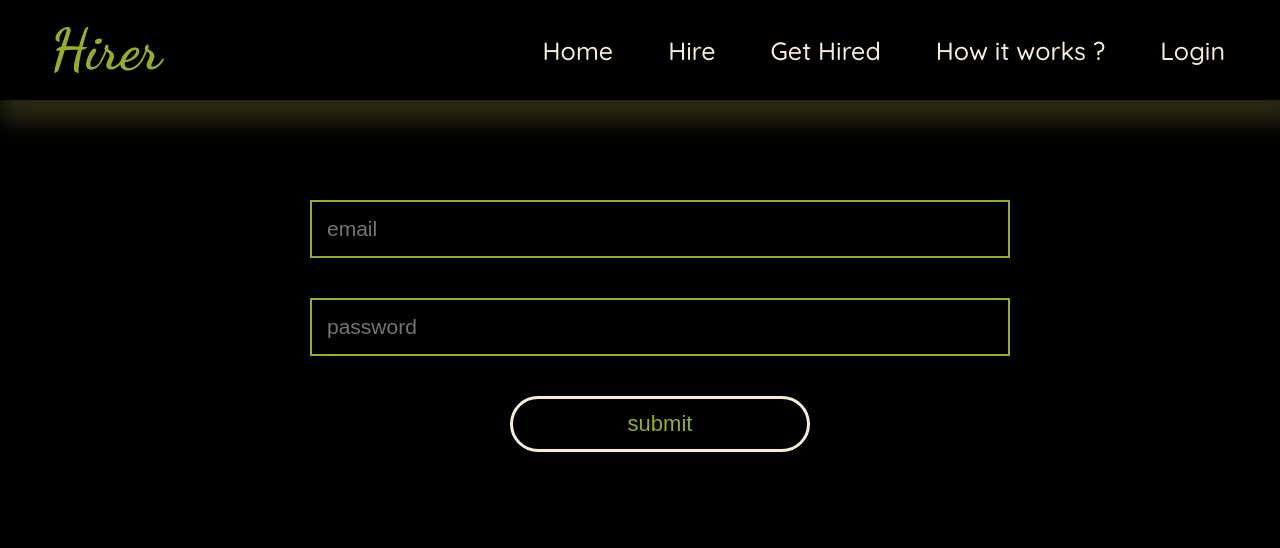
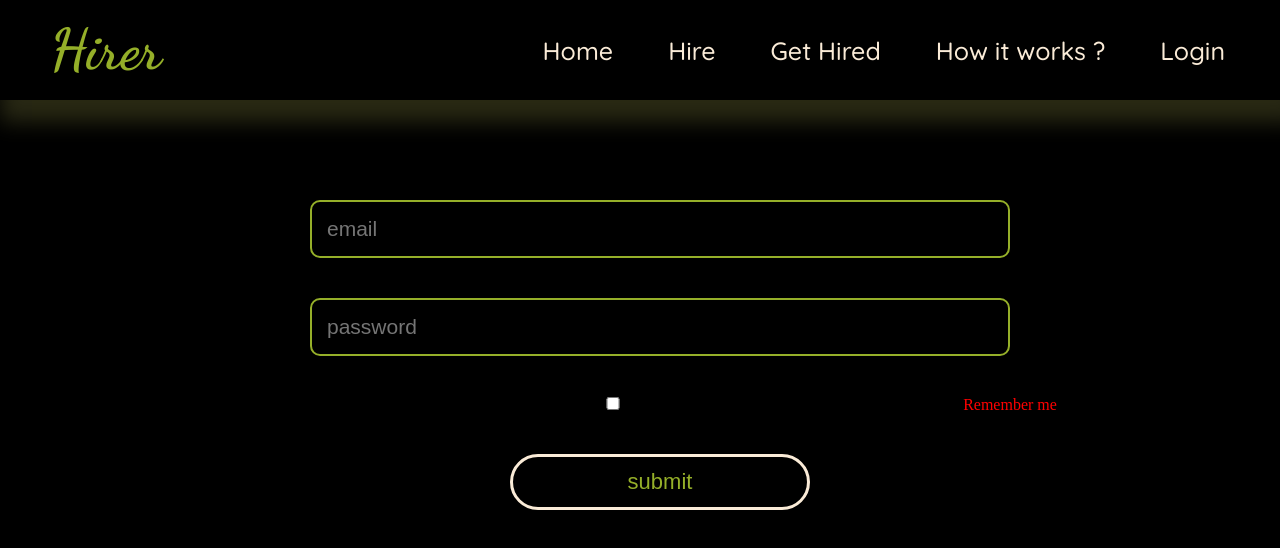
Before and after one commit to Ak-sd7/Hirer-app, a React (Vite) app: page /login in a window 1280 px wide. Shown: the top 548 px of the page. Built offline with nearby package versions, Linux system fonts and the light colour scheme; a web font is replaced by a local one.

Commit message:
toggle button

```diff
--- a/src/Pages/Login.jsx
+++ b/src/Pages/Login.jsx
@@ -19,6 +19,12 @@ const Login = () => {
           <Stack spacing={5} paddingLeft={5} sx={{ alignItems: "center", justifyContent: "center" }}>
             <input placeholder="email" type="email" onChange={(e)=>{setEmail(e.target.value)}} value={email} required/>
             <input placeholder="password" type="password" onChange={(e)=>{setPassword(e.target.value)}} value={password} required/>
+            <div className="toggle-container">
+              <input type="checkbox" id="rememberMe" />
+              <label className="toggle-label" htmlFor="rememberMe" style={{color:"red"}}>
+                Remember me
+              </label>
+          </div>
             <button className="LoginB" style={{width: "300px"}}>submit</button>
           </Stack>
         </form>
--- a/src/Styles/login.css
+++ b/src/Styles/login.css
@@ -5,6 +5,7 @@ input{
     color:antiquewhite;
     background-color: black;
     width: 700px;
+    border-radius: 10px;
 }
 .LoginB{
     background-color: black;
```
